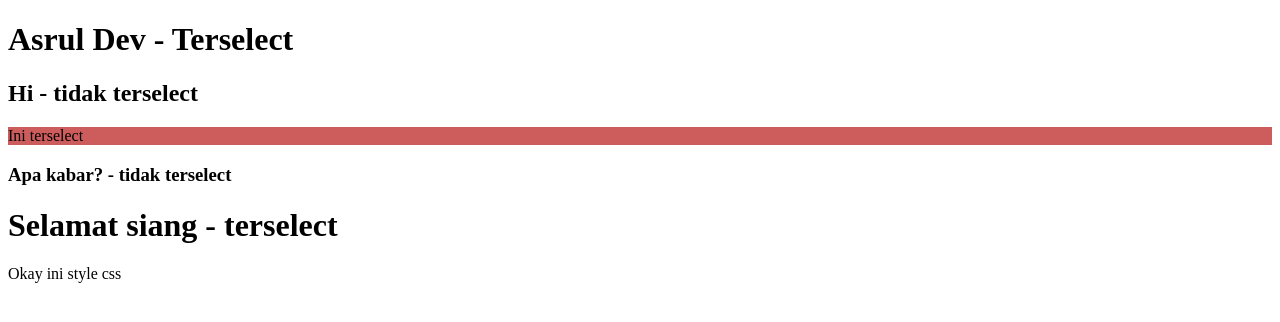
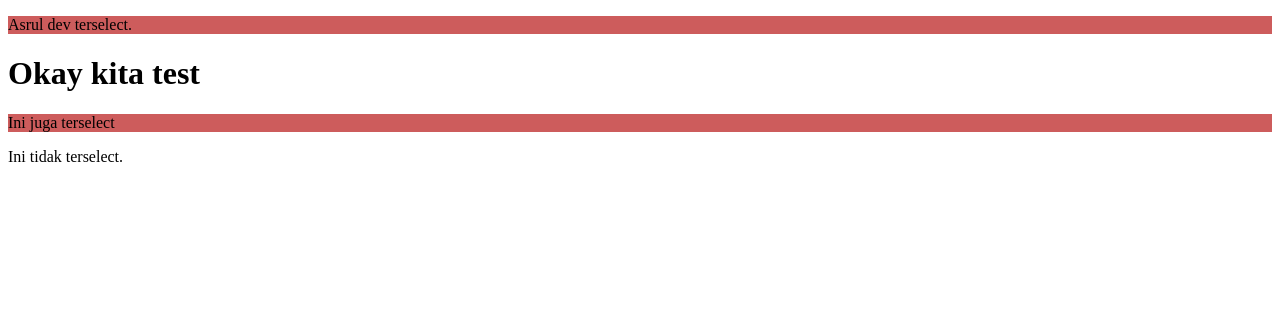
Before and after one commit to asruldev/berbuka_dengan_js, a plain HTML site: page css_selector_descendant.html in a window 1280 px wide. Drawn offline with Linux system fonts and the light colour scheme.

Commit message:
:arts: siblings

```diff
--- /dev/null
+++ b/css_selector_child.css
@@ -0,0 +1,3 @@
+div>p {
+    background-color: indianred;
+}
--- a/css_selector_descendant.html
+++ b/css_selector_descendant.html
@@ -9,12 +9,10 @@
 </head>
 <body>
     <div>
-        <h1>Asrul Dev - Terselect</h1>
-        <h2>Hi - tidak terselect</h2>
-        <p>Ini terselect</p>
-        <h3 id="h1">Apa kabar? - tidak terselect</h3>
-        <h1 class="greeting-text">Selamat siang - terselect</h1>
-    </div>
-    <p>Okay ini style css</p>
+        <p>Asrul dev terselect.</p>
+        <h1>Okay kita test</h1>
+        <main><p>Ini juga terselect</p></main>
+      </div>
+      <p>Ini tidak terselect.</p>
 </body>
 </html>
--- /dev/null
+++ b/css_selector_general_sibling.css
@@ -0,0 +1,3 @@
+div ~ p {
+    background-color: indianred;
+}
--- /dev/null
+++ b/css_selector_sibling.css
@@ -0,0 +1,3 @@
+div + p {
+    background-color: indianred;
+}
```
Also changed, not shown: css_selector_child.html (added, +18 -0 lines), css_selector_general_sibling.html (added, +20 -0 lines), css_selector_sibling.html (added, +19 -0 lines), css_selector_child.png (added), css_selector_descendant.png, css_selector_general_sibling.png (added), css_selector_sibling.png (added).
